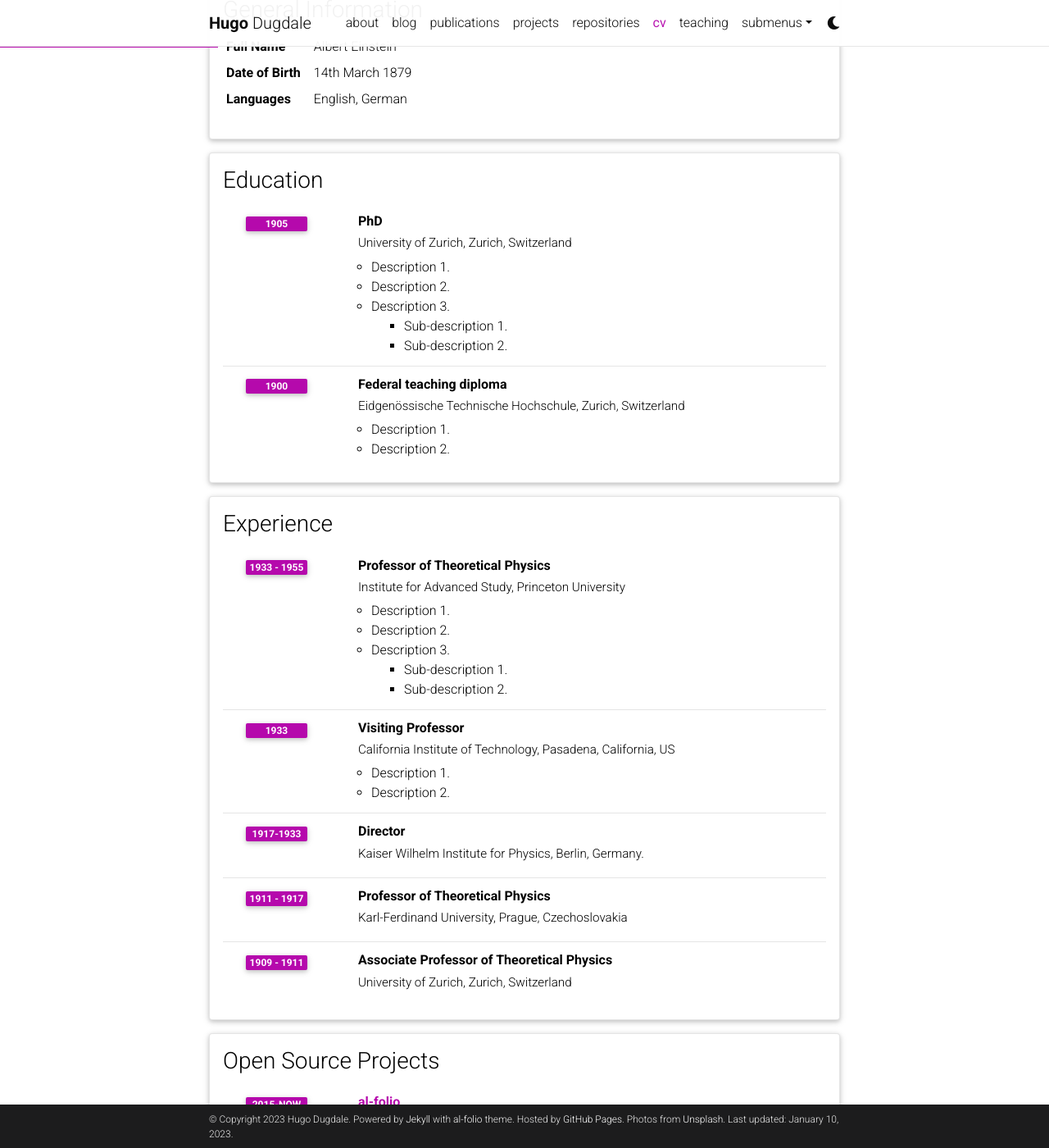
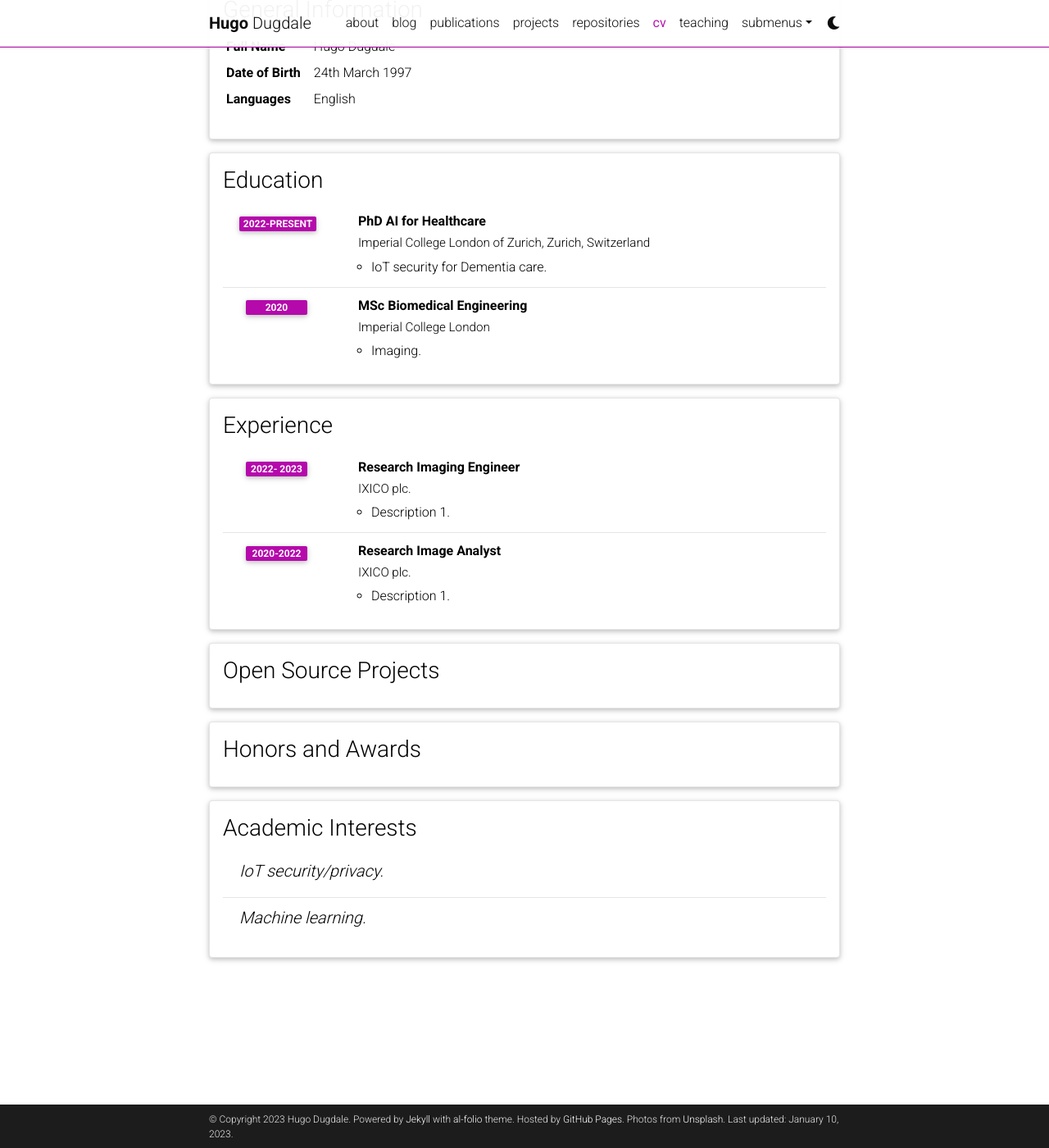
Before and after one commit to hugo-dugdale/hugo-dugdale.github.io, a Jekyll site: the page built from _pages/cv.md, in a window 1280 px wide and 1400 px high, scrolled down 207 px. Shown: the whole window at 82% size. Built offline with Jekyll 4.4.1, drawn with Linux system fonts in a browser that asks for light colours; comment, search, counter and statistics services are not loaded; a style sheet for code colours, icons or effects is not loaded; some of the changed text lies outside the part shown.

```diff
--- a/_data/cv.yml
+++ b/_data/cv.yml
@@ -2,96 +2,55 @@
   type: map
   contents:
     - name: Full Name
-      value: Albert Einstein
+      value: Hugo Dugdale
     - name: Date of Birth
-      value: 14th March 1879
+      value: 24th March 1997
     - name: Languages
-      value: English, German
+      value: English
 
 - title: Education
   type: time_table
   contents:
-    - title: PhD
-      institution: University of Zurich, Zurich, Switzerland
-      year: 1905
+    - title: PhD AI for Healthcare
+      institution: Imperial College London of Zurich, Zurich, Switzerland
+      year: 2022-present
       description:
-        - Description 1.
-        - Description 2.
-        - title: Description 3.
-          contents:
-            - Sub-description 1.
-            - Sub-description 2.
-    - title: Federal teaching diploma
-      institution: Eidgenössische Technische Hochschule, Zurich, Switzerland
-      year: 1900
+        - IoT security for Dementia care.
+    - title: MSc Biomedical Engineering
+      institution: Imperial College London
+      year: 2020
       description:
-        - Description 1.
-        - Description 2.
+        - Imaging.
 
 - title: Experience
   type: time_table
   contents:
-    - title: Professor of Theoretical Physics
-      institution: Institute for Advanced Study, Princeton University
-      year: 1933 - 1955
+    - title: Research Imaging Engineer
+      institution: IXICO plc.
+      year: 2022- 2023
       description:
         - Description 1.
-        - Description 2.
-        - title: Description 3.
-          contents:
-            - Sub-description 1.
-            - Sub-description 2.
-    - title: Visiting Professor
-      institution: California Institute of Technology, Pasadena, California, US
-      year: 1933
+
+    - title: Research Image Analyst
+      institution: IXICO plc.
+      year: 2020-2022
       description:
         - Description 1.
-        - Description 2.
 
-    - title: Director
-      institution: Kaiser Wilhelm Institute for Physics, Berlin, Germany.
-      year: 1917-1933
-
-    - title: Professor of Theoretical Physics
-      institution: Karl-Ferdinand University, Prague, Czechoslovakia
-      year: 1911 - 1917
-      description:
-
-    - title: Associate Professor of Theoretical Physics
-      institution: University of Zurich, Zurich, Switzerland
-      year: 1909 - 1911
 
 - title: Open Source Projects
   type: time_table
   contents:
-    - title: <a href="https://github.com/alshedivat/al-folio">al-folio</a>
-      year: 2015-now
-      description: A beautiful, simple, clean, and responsive Jekyll theme for academics.
 
 - title: Honors and Awards
   type: time_table
   contents:
-    - year: 1921
-      items:
-        - Nobel Prize in Physics
-        - Matteucci Medal
-    - year: 2029
-      items:
-        - Max Planck Medal
 
 - title: Academic Interests
   type: nested_list
   contents:
-    - title: Topic 1.
+    - title: IoT security/privacy.
       items:
-        - Description 1.
-        - Description 2.
-    - title: Topic 2.
+
+    - title: Machine learning.
       items:
-        - Description 1.
-        - Description 2.
-
-- title: Other Interests
-  type: list
-  contents:
-    - <u>Hobbies:</u> Hobby 1, Hobby 2, etc.
--- a/_data/venues.yml
+++ /dev/null
@@ -1,6 +0,0 @@
-"AJP":
-  url: https://aapt.scitation.org/journal/ajp
-  color: "#00369f"
-
-"PhysRev":
-  url: https://journals.aps.org/
```
Also changed, not shown: _bibliography/papers.bib (deleted, +0 -83 lines).
